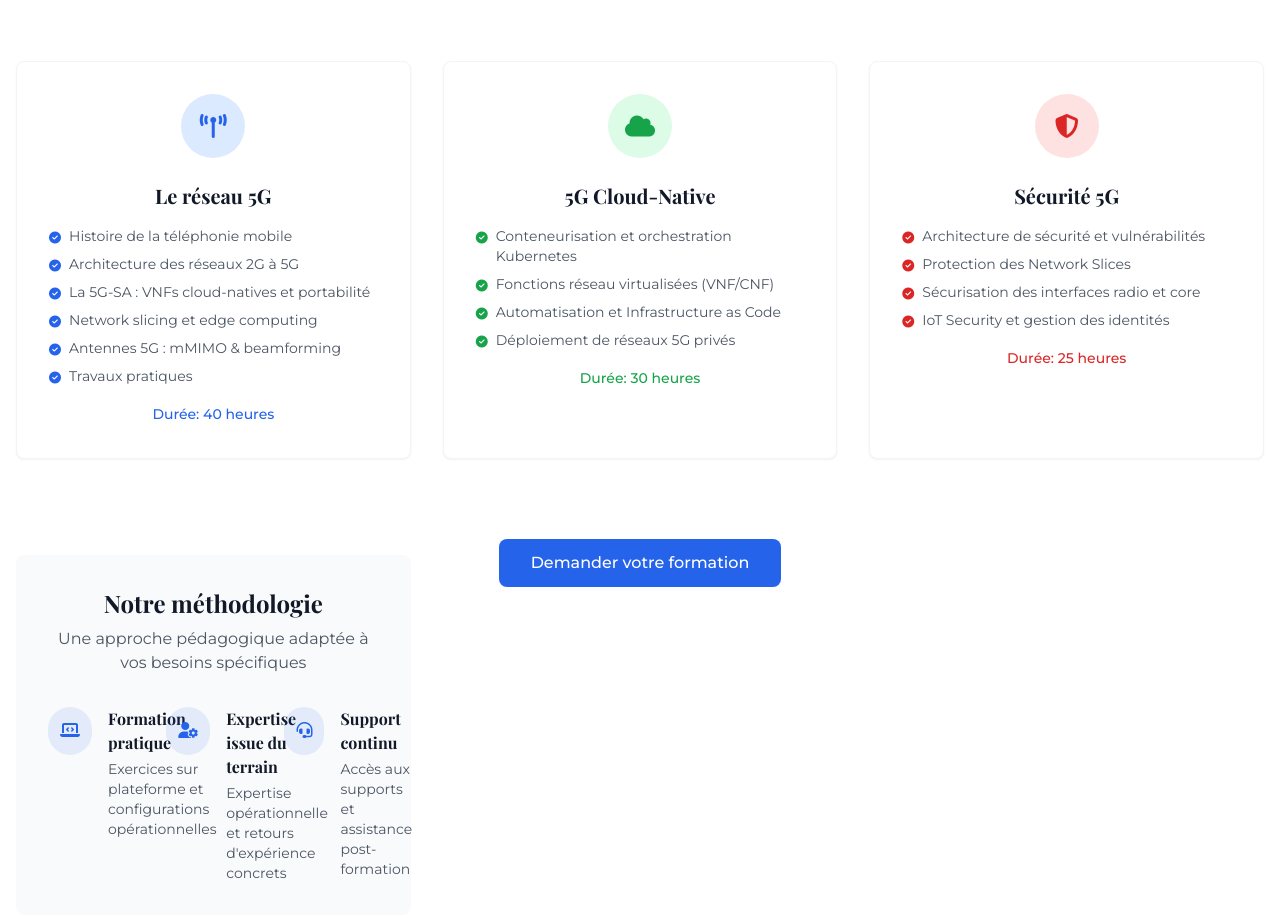
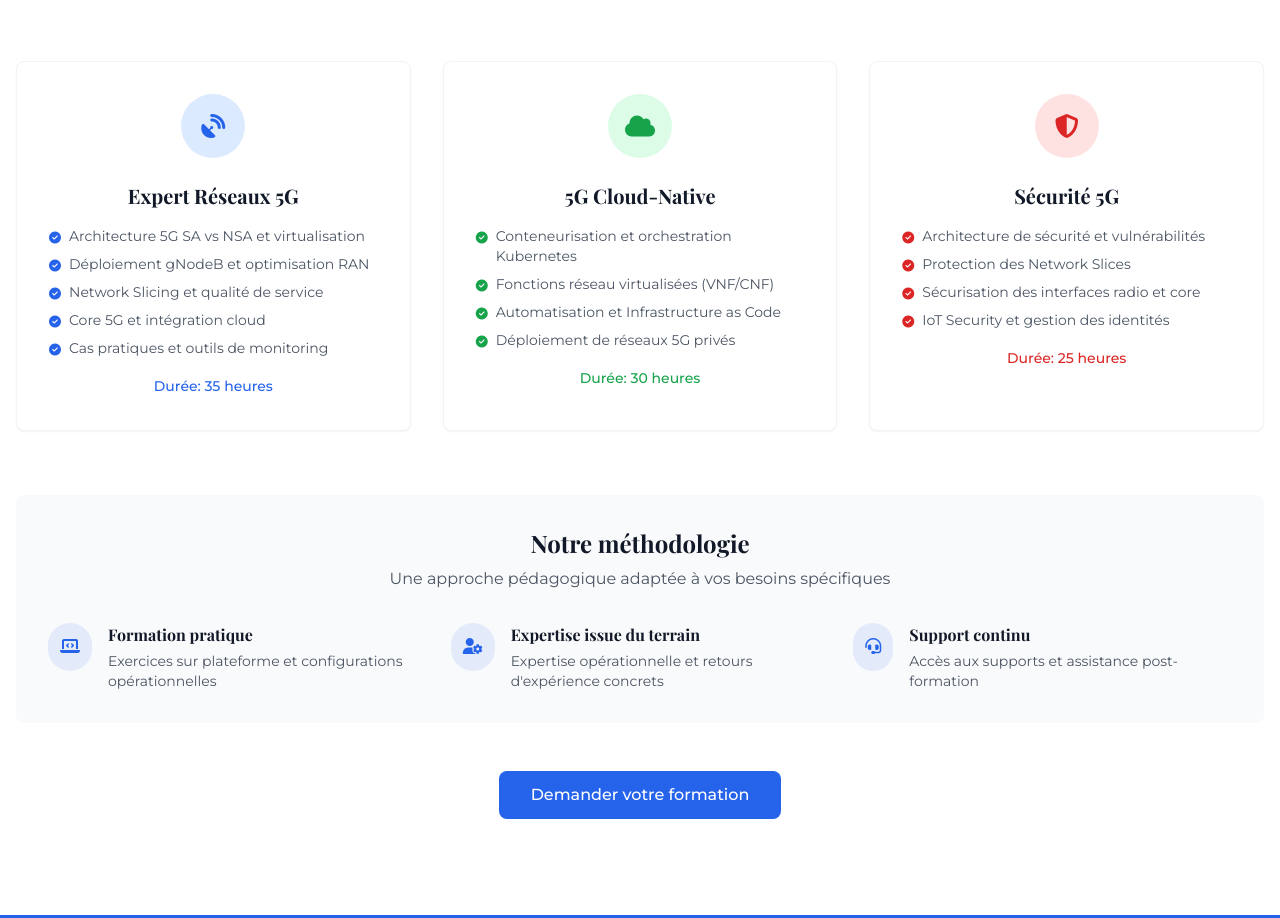
Before and after one commit to BINetCom/website, a plain HTML site: page services-formation.html in a window 1280 px wide. Shown: the part 611-1529 px from the top of the page. Drawn offline with nearby package versions, Linux system fonts and the light colour scheme.

Commit message:
Update services-formation.html

```diff
--- a/services-formation.html
+++ b/services-formation.html
@@ -201,37 +201,33 @@
 			<div class="grid grid-cols-1 md:grid-cols-2 lg:grid-cols-3 gap-8">
 				<div class="bg-white dark:bg-gray-800 p-8 rounded-lg shadow-sm hover:shadow-md transition-all duration-300 border border-gray-100 dark:border-gray-700">
 					<div class="w-16 h-16 bg-blue-100 dark:bg-blue-900/30 rounded-full flex items-center justify-center mb-6 text-primary dark:text-blue-300 text-2xl mx-auto">
-						<i class="fas fa-tower-broadcast"></i>
+						<i class="fas fa-satellite-dish"></i>
 					</div>
-					<h3 class="text-xl font-bold text-center text-gray-900 dark:text-white mb-4">Le réseau 5G</h3>
+					<h3 class="text-xl font-bold text-center text-gray-900 dark:text-white mb-4">Expert Réseaux 5G</h3>
 					<ul class="text-gray-600 dark:text-gray-300 space-y-2 text-sm mb-4">
 						<li class="flex items-start">
 							<i class="fas fa-check-circle text-primary dark:text-blue-300 mt-1 mr-2 text-xs"></i>
-							<span>Histoire de la téléphonie mobile</span>
+							<span>Architecture 5G SA vs NSA et virtualisation</span>
 						</li>
 						<li class="flex items-start">
 							<i class="fas fa-check-circle text-primary dark:text-blue-300 mt-1 mr-2 text-xs"></i>
-							<span>Architecture des réseaux 2G à 5G</span>
+							<span>Déploiement gNodeB et optimisation RAN</span>
 						</li>
 						<li class="flex items-start">
 							<i class="fas fa-check-circle text-primary dark:text-blue-300 mt-1 mr-2 text-xs"></i>
-							<span>La 5G-SA : VNFs cloud-natives et portabilité</span>
+							<span>Network Slicing et qualité de service</span>
 						</li>
 						<li class="flex items-start">
 							<i class="fas fa-check-circle text-primary dark:text-blue-300 mt-1 mr-2 text-xs"></i>
-							<span>Network slicing et edge computing</span>
+							<span>Core 5G et intégration cloud</span>
 						</li>
 						<li class="flex items-start">
 							<i class="fas fa-check-circle text-primary dark:text-blue-300 mt-1 mr-2 text-xs"></i>
-							<span>Antennes 5G : mMIMO & beamforming</span>
-						</li>
-						<li class="flex items-start">
-							<i class="fas fa-check-circle text-primary dark:text-blue-300 mt-1 mr-2 text-xs"></i>
-							<span>Travaux pratiques</span>
+							<span>Cas pratiques et outils de monitoring</span>
 						</li>
 					</ul>
 					<div class="text-center mt-4">
-						<span class="text-sm text-primary dark:text-blue-300 font-medium">Durée: 40 heures</span>
+						<span class="text-sm text-primary dark:text-blue-300 font-medium">Durée: 35 heures</span>
 					</div>
 				</div>
 
@@ -290,6 +286,7 @@
 						<span class="text-sm text-red-600 dark:text-red-300 font-medium">Durée: 25 heures</span>
 					</div>
 				</div>
+			</div>
 
 			<!-- Added Methodology Section -->
 			<div class="mt-16 bg-gray-50 dark:bg-gray-800 rounded-lg p-8">
```
